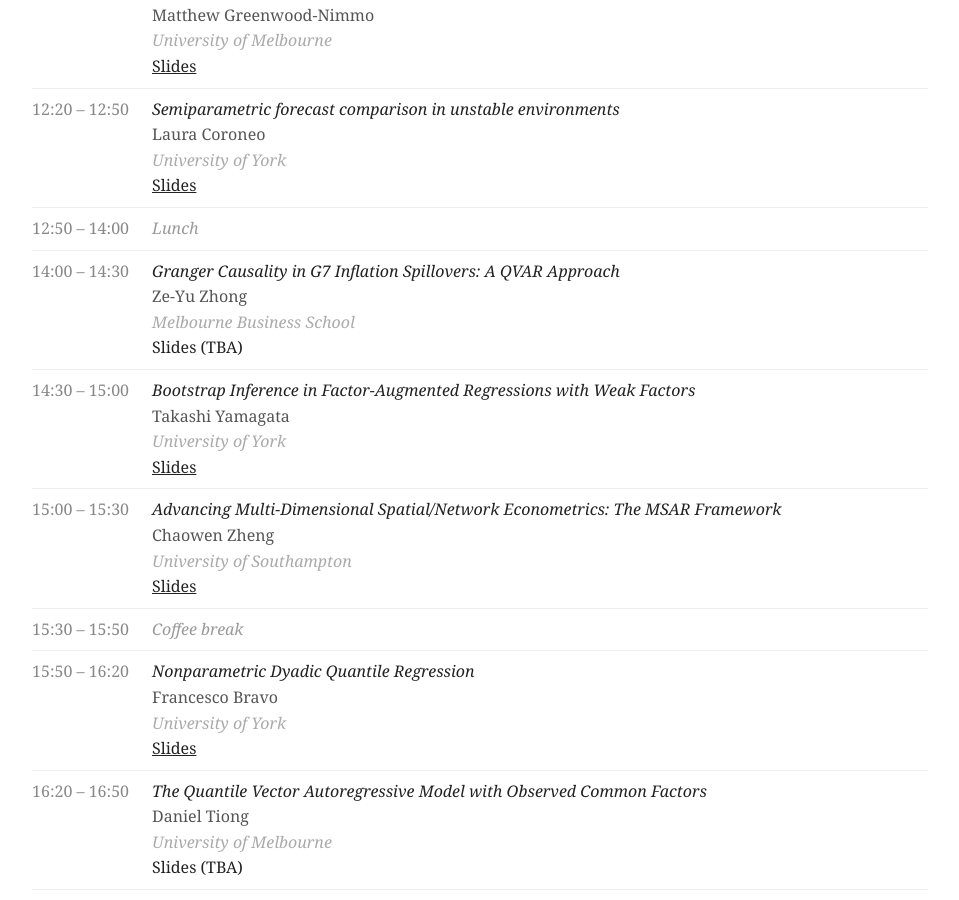
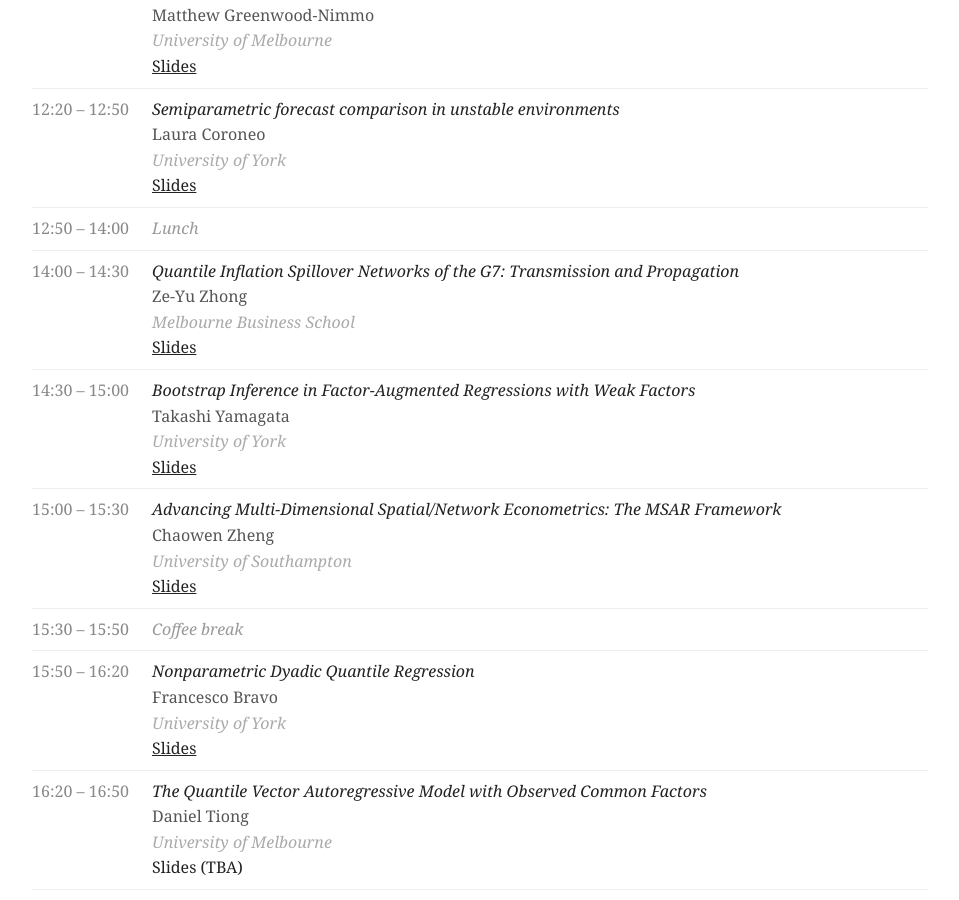
Before and after one commit to efx-york26/York_Workshop_2026, a Jekyll site: the page built from index.md, in a window 1280 px wide and 900 px high, scrolled down 902 px. Shown: the whole window, without its empty margins (160-1119 px from the left). Built offline with Jekyll 4.4.1, drawn with Linux system fonts in a browser that asks for light colours; our own code applies the rules of GitHub Pages for plain Markdown files.

```diff
--- a/_data/programme.yml
+++ b/_data/programme.yml
@@ -40,9 +40,10 @@
   title: Lunch
 
 - time: "14:00 – 14:30"
-  title: "Granger Causality in G7 Inflation Spillovers: A QVAR Approach"
+  title: "Quantile Inflation Spillover Networks of the G7: Transmission and Propagation"
   speaker: Ze-Yu Zhong
   affiliation: Melbourne Business School
+  slides: Ze-Yu_Zhong_slides.pdf
 
 - time: "14:30 – 15:00"
   title: Bootstrap Inference in Factor-Augmented Regressions with Weak Factors
```
Also changed, not shown: README.md.
